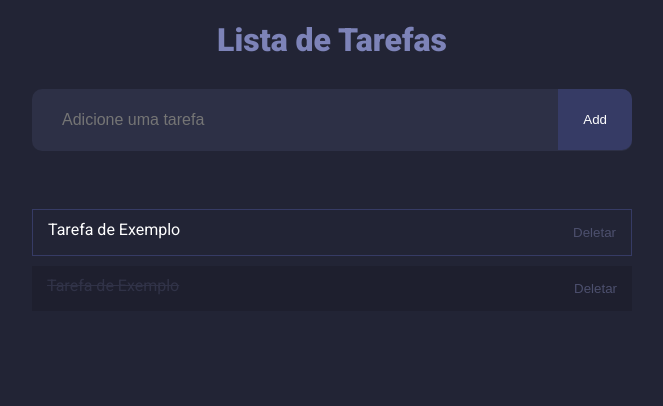
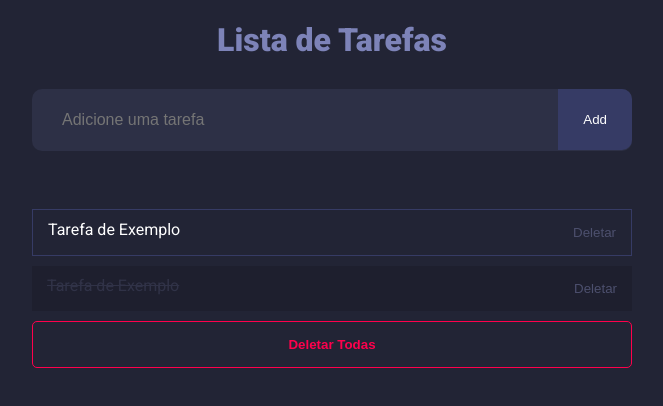
Before and after one commit to sergiomerces/lista-tarefas, a React (Vite) app: page / in a window 1280 px wide. Shown: the top 406 px of the page, without its empty margins (308-971 px from the left). Built offline with nearby package versions, Linux system fonts and the light colour scheme.

Commit message:
criando o botão deletar tudo

```diff
--- a/src/TodoList.css
+++ b/src/TodoList.css
@@ -119,6 +119,21 @@ button.del:hover {
     cursor: pointer;
 }
 
+button.deleteAll {
+    border: 1px solid #ff004c;
+    background-color: inherit;
+    padding: 15px;
+    color: #ff004c;
+    font-weight: bold;
+    border-radius: 5px;
+    cursor: pointer;
+}
+
+button.deleteAll:hover {
+    background-color: #ff004c;
+    color: #ffffff;
+}
+
     @media screen and (max-width: 900px) {
         form {
             width: 100%;
--- a/src/TodoList.jsx
+++ b/src/TodoList.jsx
@@ -21,6 +21,7 @@ function TodoList() {
                     <span>Tarefa de Exemplo</span>
                     <button className="del">Deletar</button>
                 </div>
+                <button className="deleteAll">Deletar Todas</button>
             </div>
         </div>
     )
```
